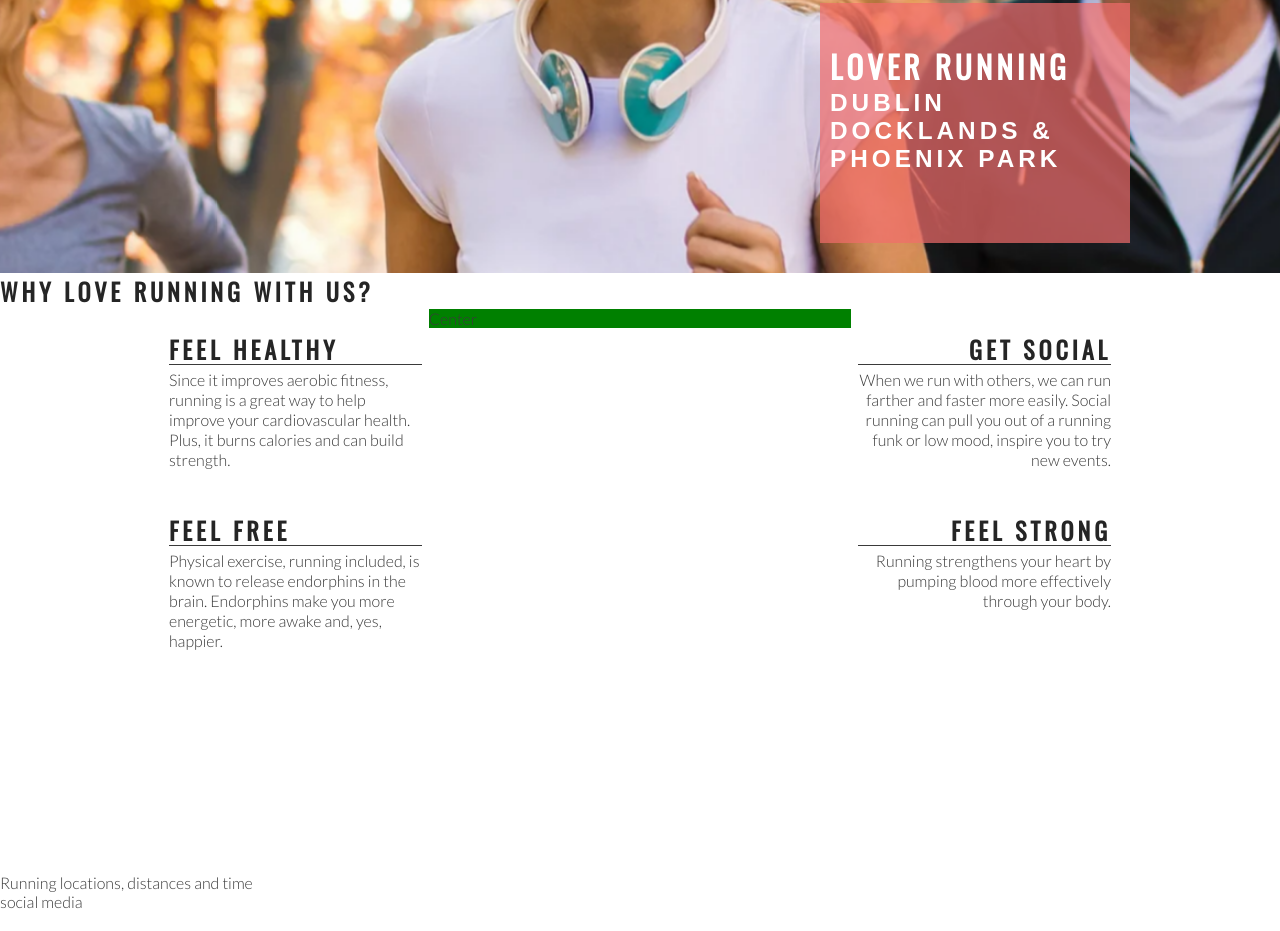
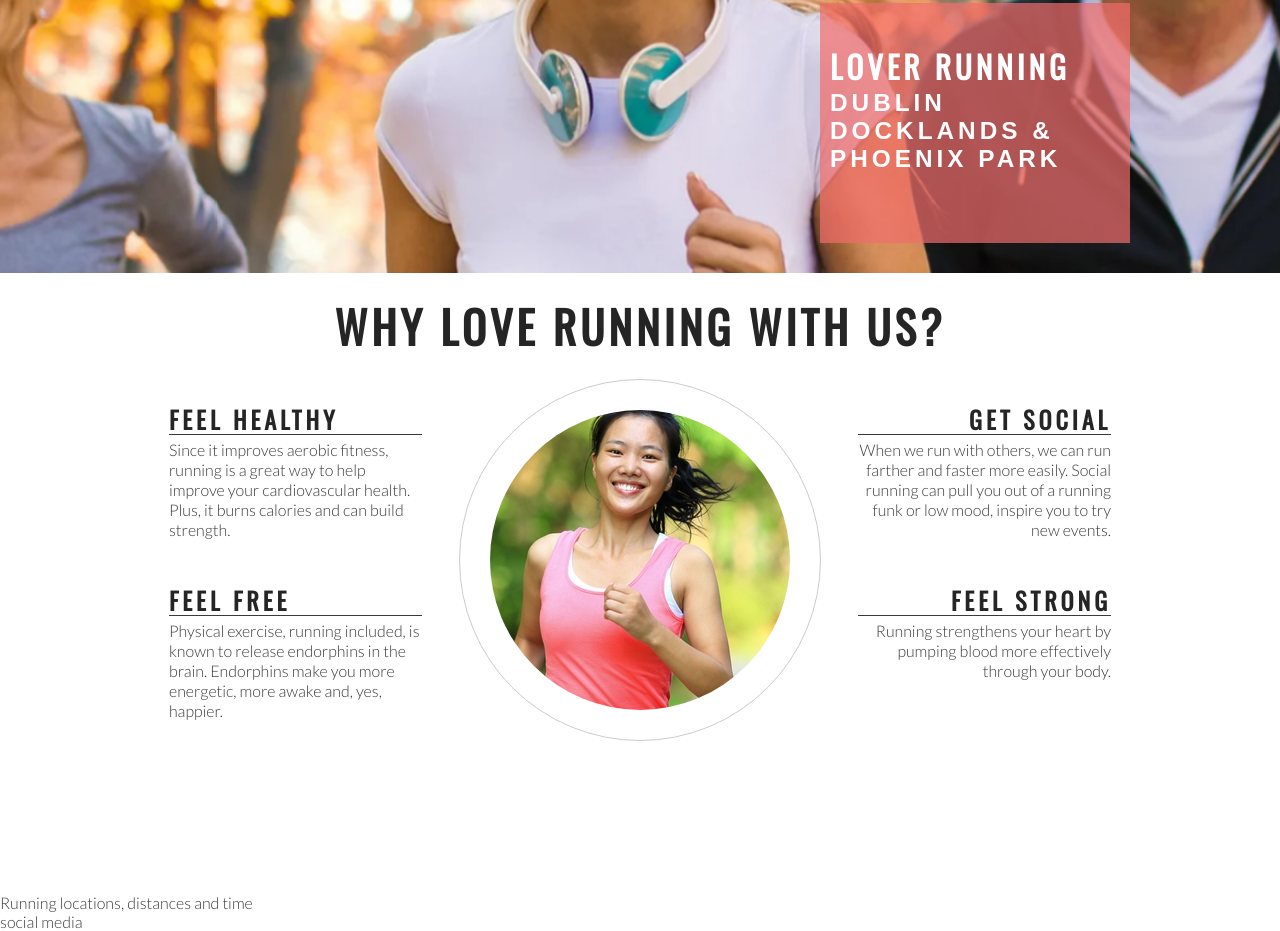
Before and after one commit to AdamT84/love-running, a plain HTML site: page index.html in a window 1280 px wide. Shown: the part 402-1333 px from the top of the page. Drawn offline with nearby package versions, Linux system fonts and the light colour scheme.

Commit message:
Add club ethos central image and style into circle

```diff
--- a/assets/css/style.css
+++ b/assets/css/style.css
@@ -135,7 +135,6 @@ h1, h2 {
 #center-about {
     width: 33%;
     margin: 0 auto;
-    background-color: green;
 }
 
 hr {
@@ -167,3 +166,26 @@ hr {
 .right-about-heading p {
     text-align: right;
 }
+
+#welcome {
+    text-align: center;
+    margin: 20px 0;
+    font-size: 280%;
+}
+
+#circle-container {
+    width: 300px;
+    height: 300px;
+    padding: 30px;
+    border: solid;
+    border-color: #ccc;
+    border-width: 1px;
+    border-radius: 50%;
+    margin: 0 auto;
+}
+
+#circle-cover-bg {
+    background: url("../images/ethos-center-image.jpg") no-repeat center center;
+    height: 100%;
+    border-radius: 50%;
+}
--- a/index.html
+++ b/index.html
@@ -37,7 +37,7 @@
         </div>
     </section>
     <section id="club-ethos">
-        <h1>Why Love Running With Us?</h1>
+        <h2 id="welcome">Why Love Running With Us?</h2>
         <div id="left-about">
             <div class="left-about-heading">
                 <h2>Feel Healthy</h2>
@@ -62,7 +62,11 @@
                 <p>Running strengthens your heart by pumping blood more effectively through your body.</p>
             </div>
         </div>
-        <div id="center-about">Center</div>
+        <div id="center-about">
+            <div id="circle-container">
+                <div id="circle-cover-bg"></div>
+            </div>
+        </div>
     </section>
     <section>
         Running locations, distances and time
```
Also changed, not shown: assets/images/ethos-center-image.jpg (added).
